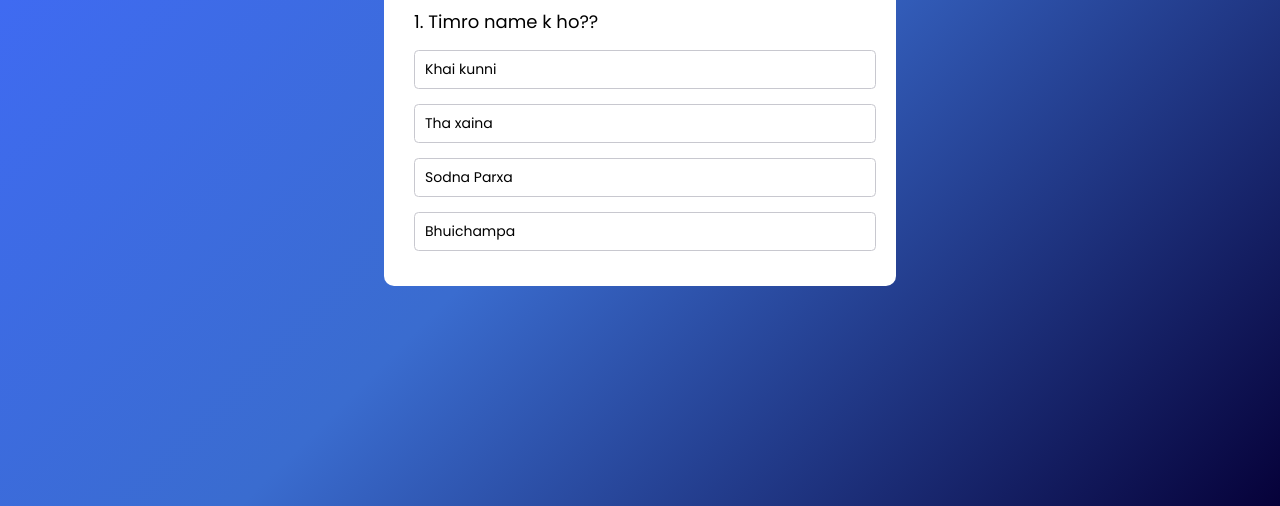
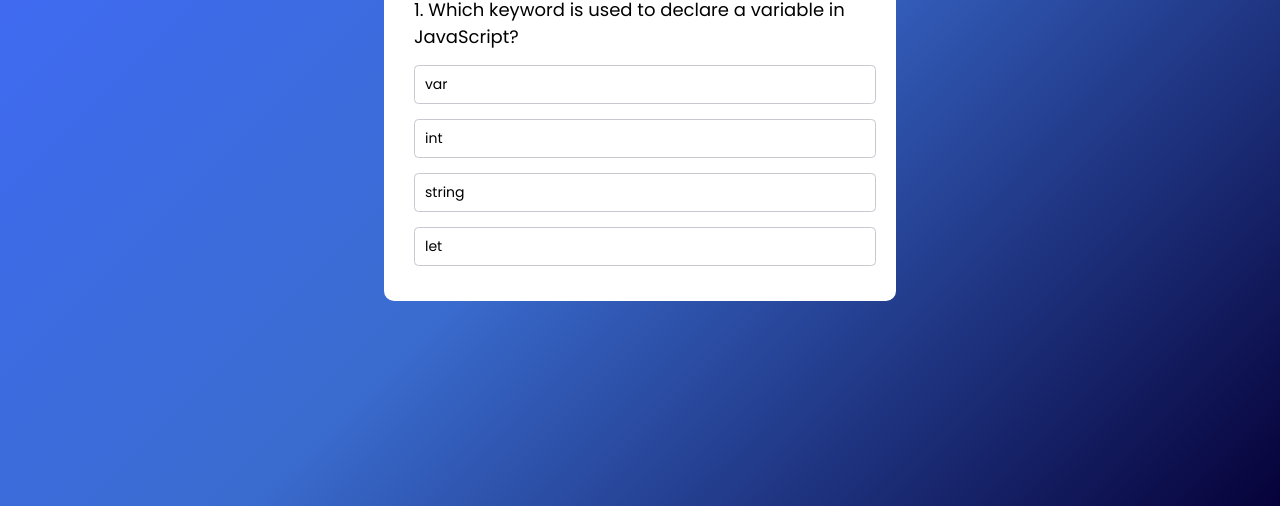
Before and after one commit to bipinThapax/quiz_app, a plain HTML site: page index.html in a window 1280 px wide. Shown: the part 294-800 px from the top of the page. Drawn offline with Linux system fonts and the light colour scheme.

Commit message:
added next question loading and dynamic answer options

```diff
--- a/index.html
+++ b/index.html
@@ -14,15 +14,10 @@
         <h1>Take a Quizzz</h1>
         <div class="quiz">
             <div class="question">
-                <h3> <span>1</span>. Timro name k ho??</h3>
+                <h3> <span></span></h3>
             </div>
             <div class="multipleChoice">
-                <ul>
-                    <li> Khai kunni</li>
-                    <li> Tha xaina</li>
-                    <li>Sodna Parxa</li>
-                    <li> Bhuichampa</li>
-                </ul>
+
             </div>
             <div class="submit">
                 <input type="submit" value="Next">
--- a/script.js
+++ b/script.js
@@ -1,7 +1,92 @@
-let multipleChoice = document.getElementsByTagName("li")
+
+// questions, multipleChoice, correct answers
+let questionArr = [
+    "Which keyword is used to declare a variable in JavaScript?",
+    "Which symbol is used for comments in JavaScript (single line)?",
+    "Which function is used to print messages in the browser console?",
+    "Which operator is used to compare both value and type?",
+    "What is the default value of an uninitialized variable in JavaScript?",
+    "Which of the following is NOT a JavaScript data type?",
+    "Which method converts a string to uppercase in JavaScript?",
+    "How do you create a function in JavaScript?",
+    "Which keyword is used to stop a loop in JavaScript?",
+    "Which built-in method removes the last element from an array?"
+]
+
+let multiChoiceArr = [
+    {
+        1: "var",
+        2: "int",
+        3: "string",
+        4: "let"
+    },
+    {
+        1: "< !-- -- >",
+        2: "//",
+        3: "/* */",
+        4: "#"
+    },
+    {
+        1: "print()",
+        2: "console.log()",
+        3: "log.console()",
+        4: "write()"
+    },
+    {
+        1: "==",
+        2: "=",
+        3: "===",
+        4: "!="
+    },
+    {
+        1: "null",
+        2: "undefined",
+        3: "0",
+        4: "NaN"
+    },
+    {
+        1: "Boolean",
+        2: "Undefined",
+        3: "Character",
+        4: "Number"
+    },
+    {
+        1: "toUpperCase()",
+        2: "upperCase()",
+        3: "makeUpper()",
+        4: "strUpper()"
+    },
+    {
+        1: "function myFunction() {}",
+        2: "create myFunction() {}",
+        3: "def myFunction() {}",
+        4: "fun myFunction() {}"
+    },
+    {
+        1: "stop",
+        2: "end",
+        3: "break",
+        4: "exit"
+    },
+    {
+        1: "pop()",
+        2: "push()",
+        3: "shift()",
+        4: "remove()"
+    }
+]
+let correctArr = [1, 2, 2, 3, 2, 3, 1, 1, 3, 1]
+
+
+let question = document.querySelector(".question")
+let answers = document.querySelector(".multipleChoice")
+let answersContainer = document.getElementsByTagName("li")
 let nextBtn = document.querySelector(".submit")
-let answerArr = Array.from(multipleChoice)
 
+
+// add event listener to list of answers
+function select(answerArr) {
+    // selected answer get highlighted, only one can be selected
     answerArr.forEach(e => {
         e.addEventListener("click", () => {
             // if already selected, unselect it
@@ -16,9 +101,53 @@ answerArr.forEach(e => {
                     elem.style.backgroundColor = "white";
                 })
 
+                // highlights the currently selected
                 e.classList.add("selected")
                 e.style.backgroundColor = "#98d4f1";
                 nextBtn.style.display = "block";
             }
         })
     })
+}
+
+let qNo = 0;
+
+// loads first question with its multipleChoice on DOM load
+window.addEventListener("DOMContentLoaded", () => {
+    question.innerHTML = ` <h3> <span>${qNo + 1}</span>. ${questionArr[qNo]}</h3>`
+    answers.innerHTML = `<ul>
+                    <li> ${multiChoiceArr[qNo][1]}</li>
+                    <li> ${multiChoiceArr[qNo][2]}</li>
+                    <li> ${multiChoiceArr[qNo][3]}</li>
+                    <li> ${multiChoiceArr[qNo][4]}</li>
+
+                </ul>`
+    // gets answers in container after insertion
+    answersContainer = document.getElementsByTagName("li")
+    let answerArr = Array.from(answersContainer)
+    select(answerArr) // apply event listener
+    qNo++
+})
+
+// event listener to nextBtn
+nextBtn.addEventListener("click", () => {
+    //  loads next Q/A + adds Event listener to each answer
+
+    if (qNo < questionArr.length) {
+        question.innerHTML = ` <h3> <span>${qNo + 1}</span>. ${questionArr[qNo]}</h3>`
+        answers.innerHTML = `<ul>
+                    <li> ${multiChoiceArr[qNo][1]}</li>
+                    <li> ${multiChoiceArr[qNo][2]}</li>
+                    <li> ${multiChoiceArr[qNo][3]}</li>
+                    <li> ${multiChoiceArr[qNo][4]}</li>
+
+                </ul>`
+        answersContainer = document.getElementsByTagName("li")
+        answerArr = Array.from(answersContainer)
+        select(answerArr)
+        nextBtn.style.display = "none"
+        qNo++
+    } else {
+        qNo = 0;
+    }
+})
--- a/style.css
+++ b/style.css
@@ -26,7 +26,7 @@ body {
 .quizContainer h1 {
   font-size: 3rem;
   border-bottom: 1px solid rgb(185, 170, 170);
-  margin-bottom: 1.5rem;
+  margin-bottom: 1.8rem;
 }
 
 .quiz .question h3 {
@@ -45,11 +45,11 @@ body {
   border: 1px solid rgb(200, 200, 207);
   border-radius: 0.45rem;
   cursor: pointer;
-  transition: all 0.35s ease-in-out;
+  transition: all 0.25s ease-in-out;
 }
 .multipleChoice ul li:hover {
-  transform: scale(1.01);
-  background-color: #f1f1f1;
+  transform: scale(1.03);
+  /* background-color: #e9e9e9; */
   box-shadow: 1px 1px 8px 0px #c7c7c7;
 }
 
@@ -59,7 +59,7 @@ body {
 }
 .submit input {
   width: 90%;
-  margin-top: 2.5rem;
+  margin-top: 1rem;
   padding: 0.5rem 0;
   border: none;
   border-radius: 0.5rem;
```
Lines whose indentation alone changed are shown as unchanged.
